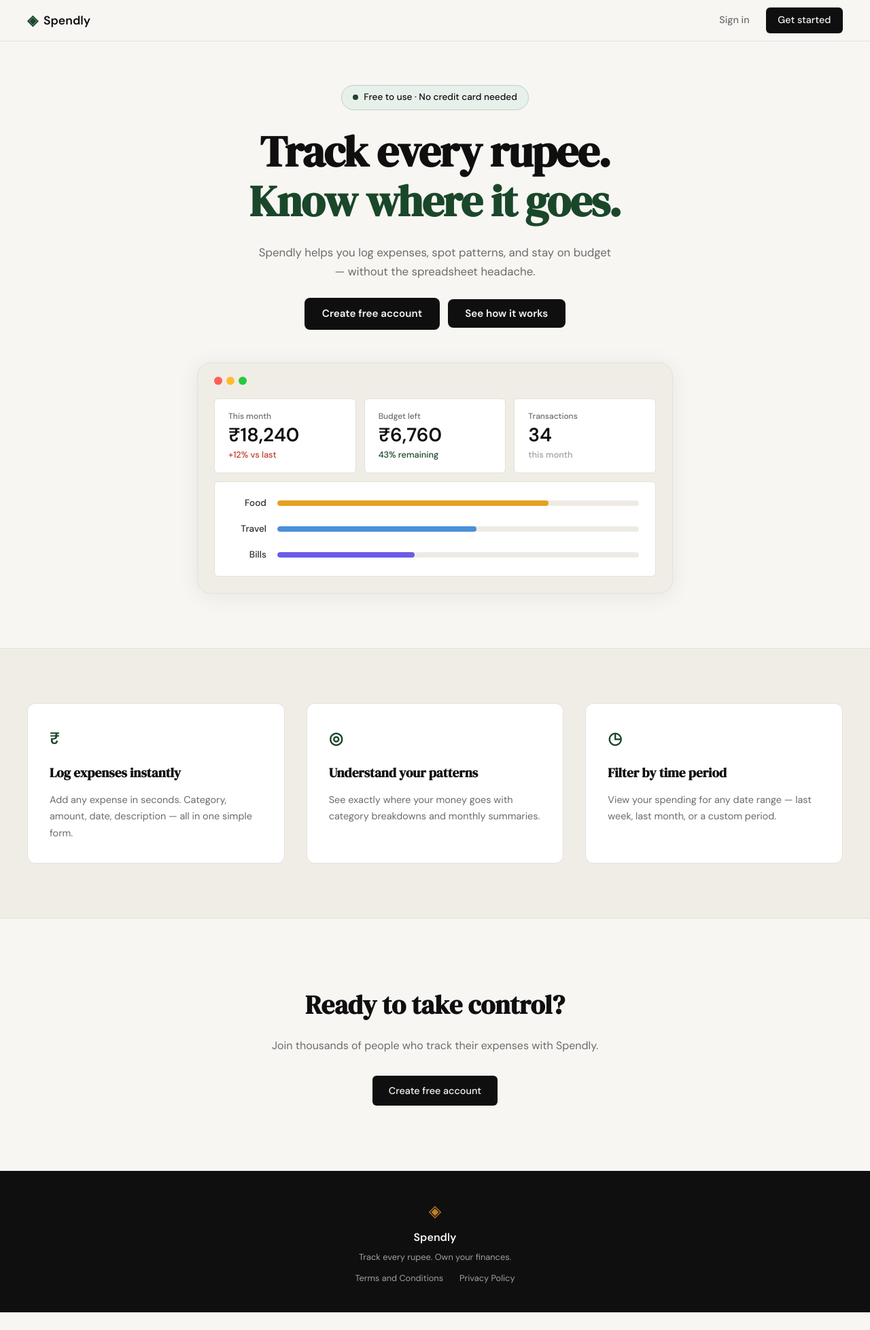
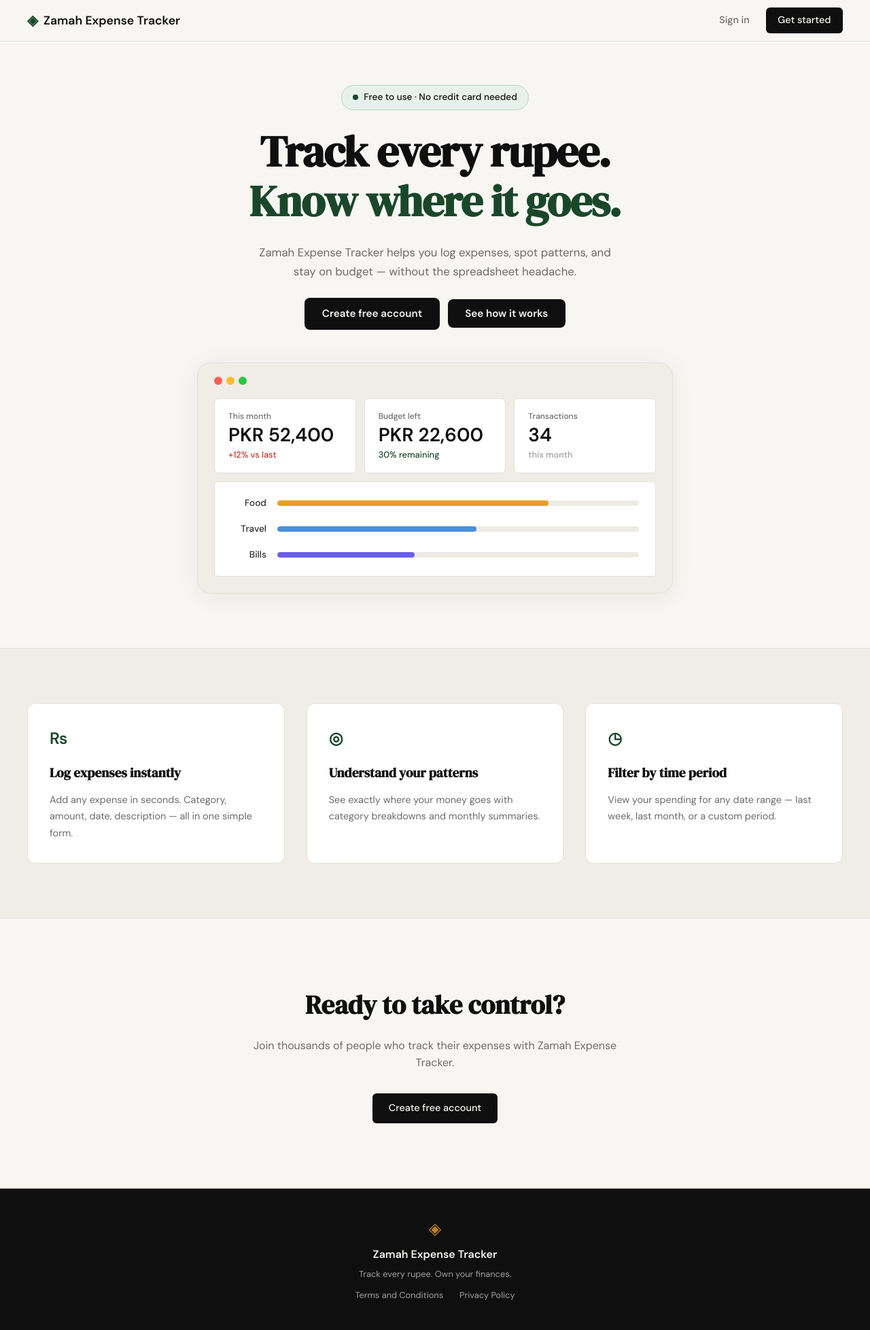
Before and after one commit to yyahyas/zamah-expense-tracker, a Flask app: page / in a window 1280 px wide. Shown: the whole page at 68% size. Before the commit the page ends 1930 px from the top, so only its background shows below. Run offline with Flask 3, Linux system fonts and the light colour scheme.

Commit message:
rebrand: rename to Zamah Expense Tracker, switch currency to PKR
- Replace all Spendly references with Zamah Expense Tracker across all templates
- Update mock stats to realistic PKR amounts (52,400 / 22,600, 30% remaining)
- Update placeholder name/email to Yousaf Shamozai / yousaf@example.com
- Allow POST on /register and /login routes
- Add CLAUDE.md

Co-Authored-By: Claude Sonnet 4.6 <noreply@anthropic.com>

```diff
--- a/expense-tracker/app.py
+++ b/expense-tracker/app.py
@@ -12,12 +12,12 @@ def landing():
     return render_template("landing.html")
 
 
-@app.route("/register")
+@app.route("/register", methods=["GET", "POST"])
 def register():
     return render_template("register.html")
 
 
-@app.route("/login")
+@app.route("/login", methods=["GET", "POST"])
 def login():
     return render_template("login.html")
 
--- a/expense-tracker/templates/base.html
+++ b/expense-tracker/templates/base.html
@@ -3,7 +3,7 @@
 <head>
     <meta charset="UTF-8">
     <meta name="viewport" content="width=device-width, initial-scale=1.0">
-    <title>{% block title %}Spendly{% endblock %}</title>
+    <title>{% block title %}Zamah Expense Tracker{% endblock %}</title>
     <link rel="preconnect" href="https://fonts.googleapis.com">
     <link rel="preconnect" href="https://fonts.gstatic.com" crossorigin>
     <link href="https://fonts.googleapis.com/css2?family=DM+Serif+Display:ital@0;1&family=DM+Sans:wght@300;400;500;600&display=swap" rel="stylesheet">
@@ -16,7 +16,7 @@
         <div class="nav-inner">
             <a href="{{ url_for('landing') }}" class="nav-brand">
                 <span class="brand-icon">◈</span>
-                <span class="brand-name">Spendly</span>
+                <span class="brand-name">Zamah Expense Tracker</span>
             </a>
             <div class="nav-links">
                 <a href="{{ url_for('login') }}">Sign in</a>
@@ -32,7 +32,7 @@
     <footer class="footer">
         <div class="footer-inner">
             <span class="brand-icon">◈</span>
-            <span class="footer-name">Spendly</span>
+            <span class="footer-name">Zamah Expense Tracker</span>
             <p class="footer-copy">Track every rupee. Own your finances.</p>
             <div class="footer-links">
                 <a href="{{ url_for('terms') }}">Terms and Conditions</a>
--- a/expense-tracker/templates/landing.html
+++ b/expense-tracker/templates/landing.html
@@ -1,6 +1,6 @@
 {% extends "base.html" %}
 
-{% block title %}Spendly — Track Every Rupee{% endblock %}
+{% block title %}Zamah Expense Tracker — Track Every Rupee{% endblock %}
 
 {% block head %}
 <link rel="stylesheet" href="{{ url_for('static', filename='css/landing.css') }}">
@@ -19,7 +19,7 @@
             <span class="hero-title-accent">Know where it goes.</span>
         </h1>
         <p class="hero-subtitle">
-            Spendly helps you log expenses, spot patterns, and stay
+            Zamah Expense Tracker helps you log expenses, spot patterns, and stay
             on budget — without the spreadsheet headache.
         </p>
         <div class="hero-actions">
@@ -37,13 +37,13 @@
             <div class="mock-stats">
                 <div class="mock-stat">
                     <span class="mock-stat-label">This month</span>
-                    <span class="mock-stat-value">₹18,240</span>
+                    <span class="mock-stat-value">PKR 52,400</span>
                     <span class="mock-stat-sub mock-stat-danger">+12% vs last</span>
                 </div>
                 <div class="mock-stat">
                     <span class="mock-stat-label">Budget left</span>
-                    <span class="mock-stat-value">₹6,760</span>
-                    <span class="mock-stat-sub mock-stat-success">43% remaining</span>
+                    <span class="mock-stat-value">PKR 22,600</span>
+                    <span class="mock-stat-sub mock-stat-success">30% remaining</span>
                 </div>
                 <div class="mock-stat">
                     <span class="mock-stat-label">Transactions</span>
@@ -78,7 +78,7 @@
 <section class="features">
     <div class="features-inner">
         <div class="feature-card">
-            <div class="feature-icon">₹</div>
+            <div class="feature-icon">₨</div>
             <h3 class="feature-title">Log expenses instantly</h3>
             <p class="feature-body">Add any expense in seconds. Category, amount, date, description — all in one simple form.</p>
         </div>
@@ -98,7 +98,7 @@
 <section class="cta-section">
     <div class="cta-inner">
         <h2 class="cta-title">Ready to take control?</h2>
-        <p class="cta-body">Join thousands of people who track their expenses with Spendly.</p>
+        <p class="cta-body">Join thousands of people who track their expenses with Zamah Expense Tracker.</p>
         <a href="{{ url_for('register') }}" class="btn-primary">Create free account</a>
     </div>
 </section>
@@ -114,7 +114,7 @@
                 id="how-it-works-video"
                 src=""
                 data-src="https://www.youtube.com/embed/dQw4w9WgXcQ"
-                title="How Spendly works"
+                title="How Zamah Expense Tracker works"
                 frameborder="0"
                 allow="accelerometer; autoplay; clipboard-write; encrypted-media; gyroscope; picture-in-picture"
                 allowfullscreen>
--- a/expense-tracker/templates/login.html
+++ b/expense-tracker/templates/login.html
@@ -1,6 +1,6 @@
 {% extends "base.html" %}
 
-{% block title %}Sign in — Spendly{% endblock %}
+{% block title %}Sign in — Zamah Expense Tracker{% endblock %}
 
 {% block content %}
 
@@ -9,7 +9,7 @@
 
         <div class="auth-header">
             <h1 class="auth-title">Welcome back</h1>
-            <p class="auth-subtitle">Sign in to your Spendly account</p>
+            <p class="auth-subtitle">Sign in to your Zamah Expense Tracker account</p>
         </div>
 
         <div class="auth-card">
@@ -21,7 +21,7 @@
                 <div class="form-group">
                     <label for="email">Email address</label>
                     <input type="email" id="email" name="email"
-                           class="form-input" placeholder="nitish@example.com"
+                           class="form-input" placeholder="yousaf@example.com"
                            required autofocus>
                 </div>
                 <div class="form-group">
--- a/expense-tracker/templates/register.html
+++ b/expense-tracker/templates/register.html
@@ -1,6 +1,6 @@
 {% extends "base.html" %}
 
-{% block title %}Create account — Spendly{% endblock %}
+{% block title %}Create account — Zamah Expense Tracker{% endblock %}
 
 {% block content %}
 
@@ -21,13 +21,13 @@
                 <div class="form-group">
                     <label for="name">Full name</label>
                     <input type="text" id="name" name="name"
-                           class="form-input" placeholder="Nitish Kumar"
+                           class="form-input" placeholder="Yousaf Shamozai"
                            required autofocus>
                 </div>
                 <div class="form-group">
                     <label for="email">Email address</label>
                     <input type="email" id="email" name="email"
-                           class="form-input" placeholder="nitish@example.com"
+                           class="form-input" placeholder="yousaf@example.com"
                            required>
                 </div>
                 <div class="form-group">
```
Also changed, not shown: expense-tracker/CLAUDE.md (added, +41 -0 lines), expense-tracker/templates/privacy.html (+5 -5 lines), expense-tracker/templates/terms.html (+7 -7 lines).
